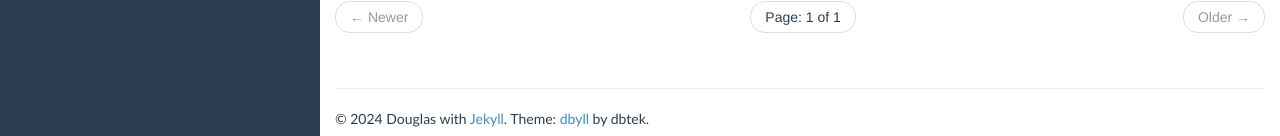
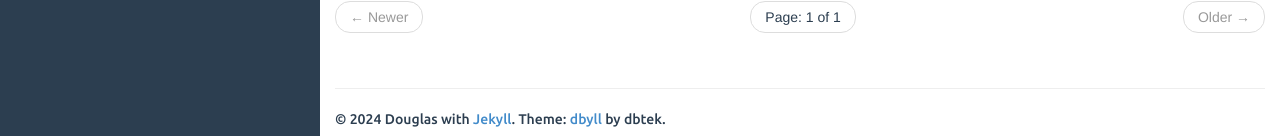
Before and after one commit to douglasluna/douglasluna.github.io, a Jekyll site: the page built from index.html, in a window 1280 px wide and 1206 px high. Shown: the part 1067-1203 px from the top of the window. Built offline with Jekyll 4.4.1, drawn with Linux system fonts in a browser that asks for light colours; the list of posts is cut into pages by our own code.

Commit message:
some changes

```diff
--- a/assets/css/style.css
+++ b/assets/css/style.css
@@ -146,7 +146,7 @@ article.home h4 a:hover {
 
 footer {
 	padding-top: 15px;
-	font-family: "Gill Sans";
+	font-family: "Ubuntu";
 }
 
 /* nav-vertical-tabs component */
```
